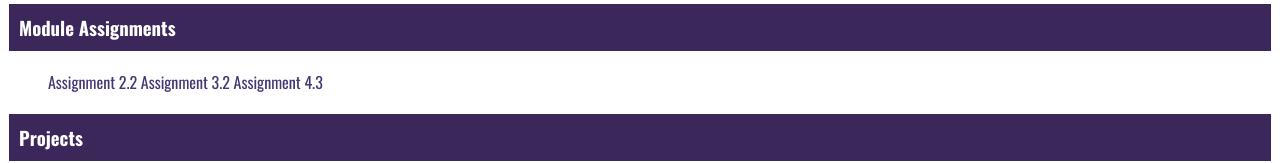
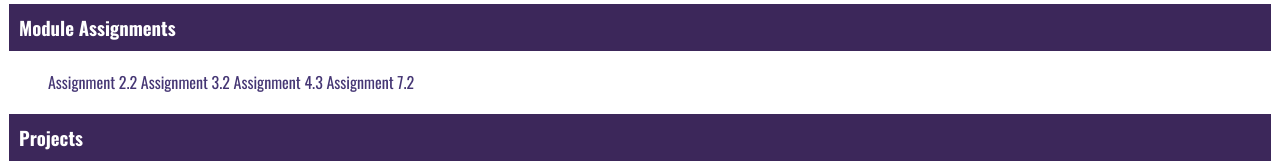
Before and after one commit to Harkenware/csd-340, a plain HTML site: page index.html in a window 1280 px wide. Shown: the part 208-371 px from the top of the page. Drawn offline with nearby package versions, Linux system fonts and the light colour scheme; files whose address does not match are found by name.

Commit message:
Update index.html

```diff
--- a/index.html
+++ b/index.html
@@ -19,6 +19,8 @@
                 Assignment 3.2 </a>
             <a href="https:https://github.com/Harkenware/csd-340/blob/5e5f7a472e05cb408e7b0a04591ad79c05a86fcc/module-4/Morales_EX3.html">
                 Assignment 4.3 </a>
+            <a href="https:https://github.com/Harkenware/csd-340/blob/5e5f7a472e05cb408e7b0a04591ad79c05a86fcc/module-7/Morales_Mod7_2.html">
+                Assignment 7.2 </a>
             </ul>
             <h3>Projects</h3>
             <ul>
```
